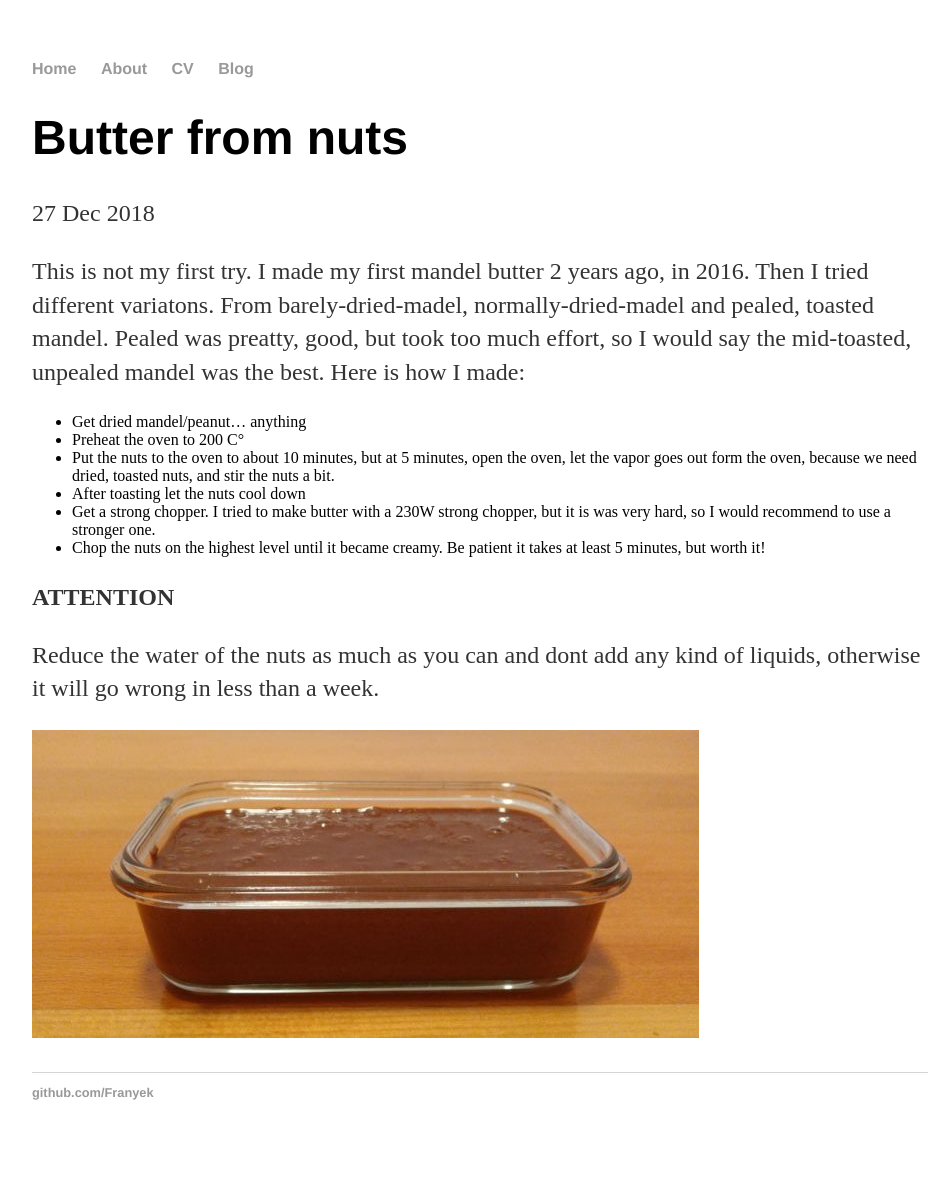
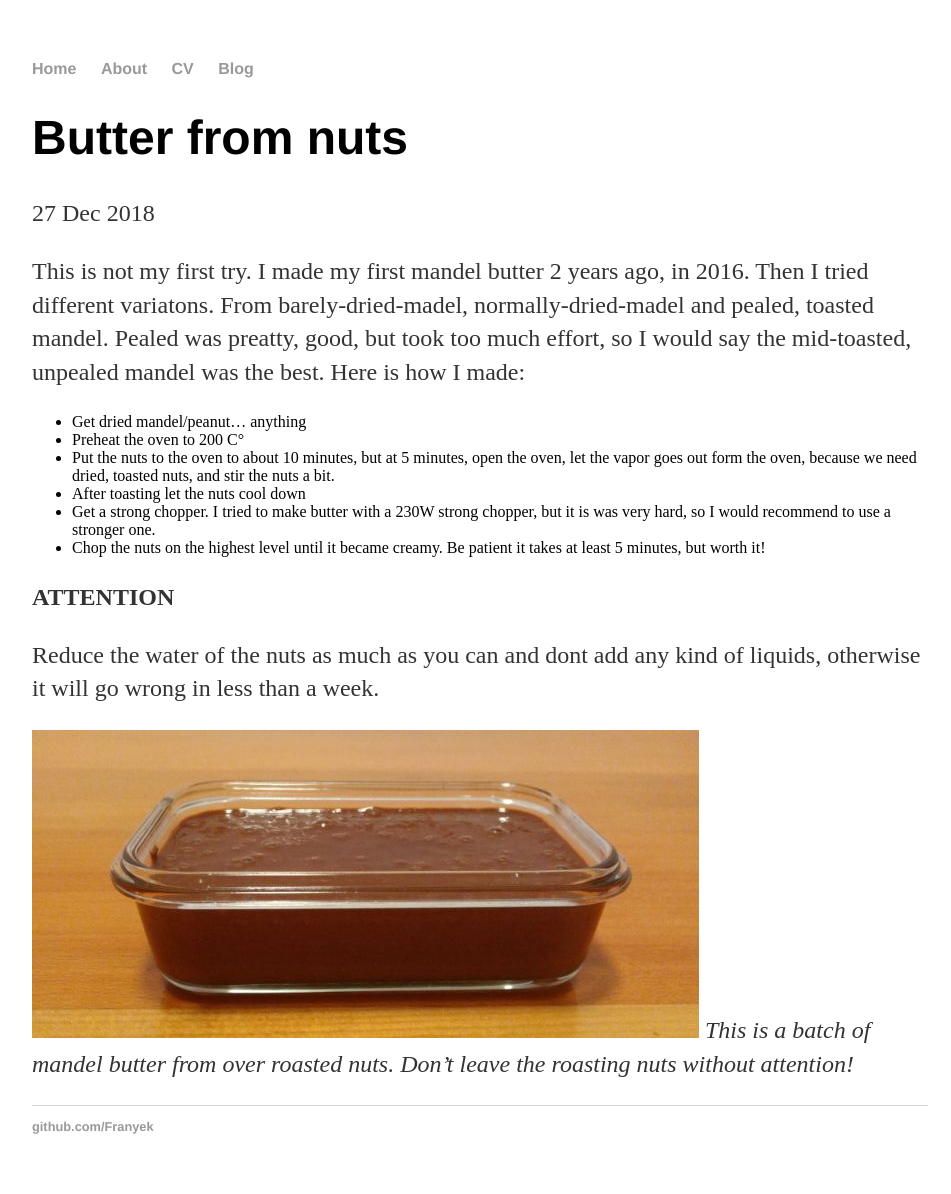
Before and after one commit to Franyek/franyek.github.io, a Jekyll site: the page built from _posts/2018-12-27-butter-from-nuts.md, in a window 1280 px wide. Shown: the whole page, without its empty margins (160-1111 px from the left). Built offline with Jekyll 4.4.1, drawn with Linux system fonts in a browser that asks for light colours; before the commit the page ends 1160 px from its top, so only the background shows below that.

Commit message:
image description

```diff
--- a/_posts/2018-12-27-butter-from-nuts.md
+++ b/_posts/2018-12-27-butter-from-nuts.md
@@ -18,3 +18,4 @@ This is not my first try. I made my first mandel butter 2 years ago, in 2016. Th
 Reduce the water of the nuts as much as you can and dont add any kind of liquids, otherwise it will go wrong in less than a week.
 
 ![Butter from over roasted mandel](http://franyek.github.io/images/2018-12-27-butter-from-buts-01.jpg)
+*This is a batch of mandel butter from over roasted nuts. Don't leave the roasting nuts without attention!*
```
